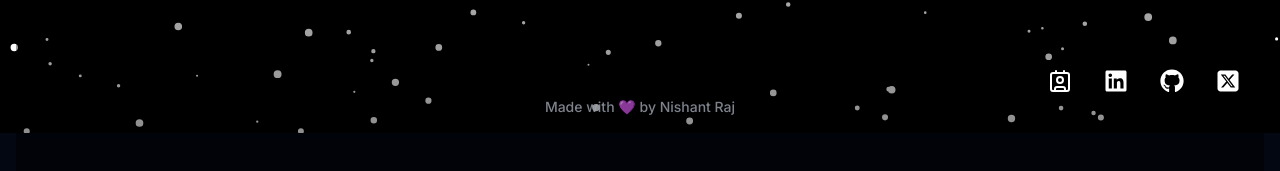
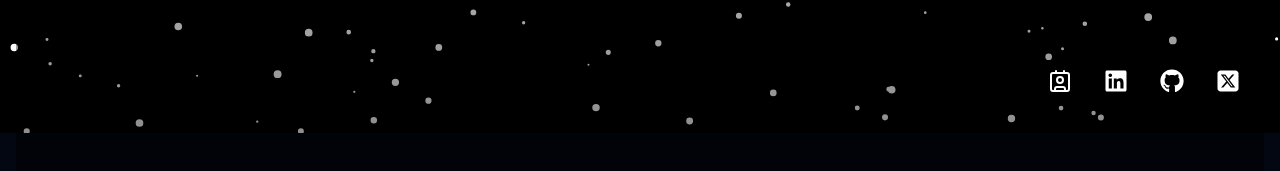
Before and after one commit to dawgdevv/portfolio, a React (Vite) app: page / in a window 1280 px wide. Shown: the part 667-838 px from the top of the page. Built offline with nearby package versions, Linux system fonts and the light colour scheme.

Commit message:
Remove "Made by" attribution line from App component

```diff
--- a/src/App.jsx
+++ b/src/App.jsx
@@ -160,18 +160,6 @@ function App() {
         </motion.a>
       </div>
 
-      {/* Made by line */}
-      <div className="fixed bottom-4 left-1/2 transform -translate-x-1/2 z-40">
-        <motion.p
-          initial={{ opacity: 0 }}
-          animate={{ opacity: 1 }}
-          transition={{ delay: 0.5 }}
-          className="text-sm text-gray-400/80 font-medium"
-        >
-          Made with 💜 by Nishant Raj
-        </motion.p>
-      </div>
-
       {isContactModalOpen && (
         <div className="fixed inset-0 bg-black/50 backdrop-blur-sm z-50 flex items-center justify-center">
           <Contact onClose={handleCloseModal} />
```
